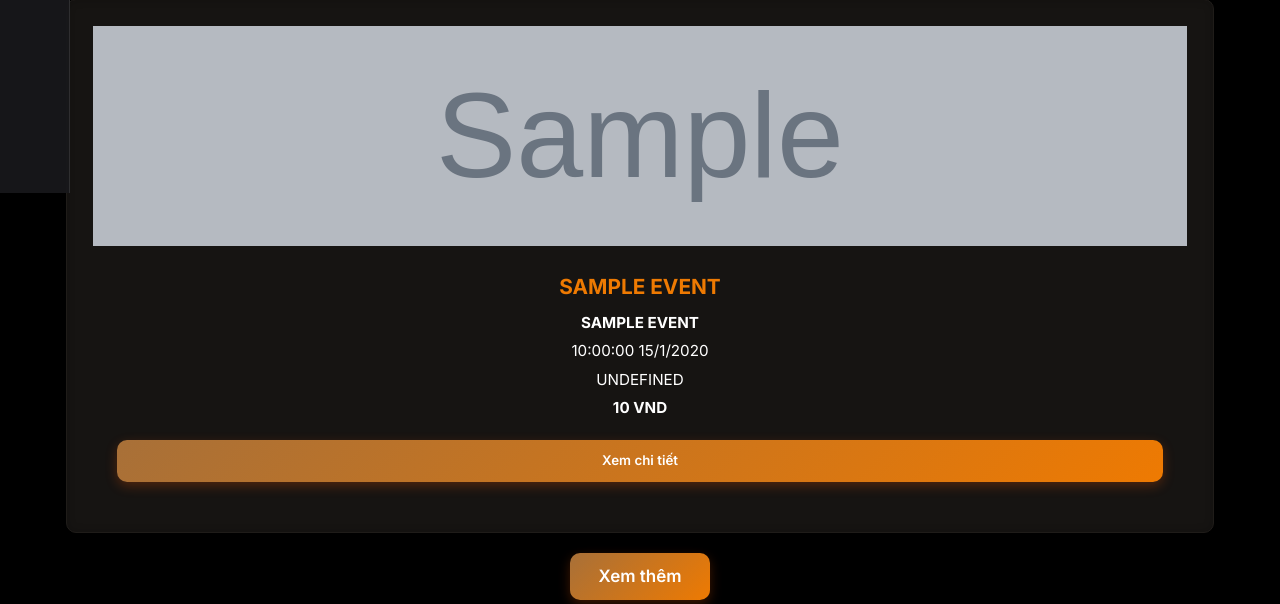
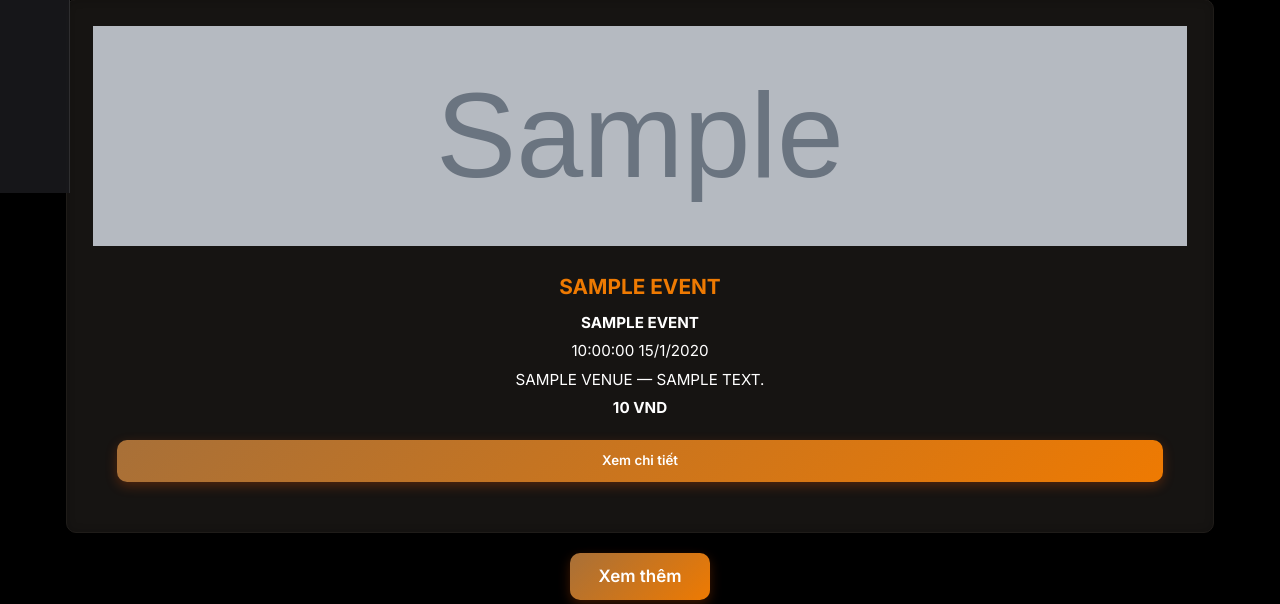
Before and after one commit to huynhthu214/PR_RESERVATION_FnB_FOR_LIVEMUSIC, a PHP site: page /PR_RESERVATION_FnB_FOR_LIVEMUSIC/frontend/users/index.php in a window 1280 px wide. Shown: the part 677-1281 px from the top of the page. Run offline with PHP 8.4, Linux system fonts and the light colour scheme; the visitor is signed in with stand-in values (Sample User, id 1); tables that the repository leaves empty hold one stand-in row (values such as "Sample post"); grey boxes marked "Sample" are stand-in pictures.

Commit message:
sự kiện trang home

```diff
--- a/frontend/users/pages/home.php
+++ b/frontend/users/pages/home.php
@@ -72,7 +72,7 @@ async function loadEventsAndArtists() {
                     <h3>${ev.band}</h3>
                     <p><strong>${ev.artist_name}</strong></p>
                     <p>${new Date(ev.date).toLocaleString("vi-VN")}</p>
-                    <p>${ev.venue}</p>
+                    <p>${ev.venue_name} — ${ev.venue_address}</p>
                     <p class="price">${ev.price.toLocaleString()} VND</p>
                     <button class="btn-buy" onclick="viewEvent('${encodeURIComponent(ev.id)}')">Xem chi tiết</button>
                 </div>
```
